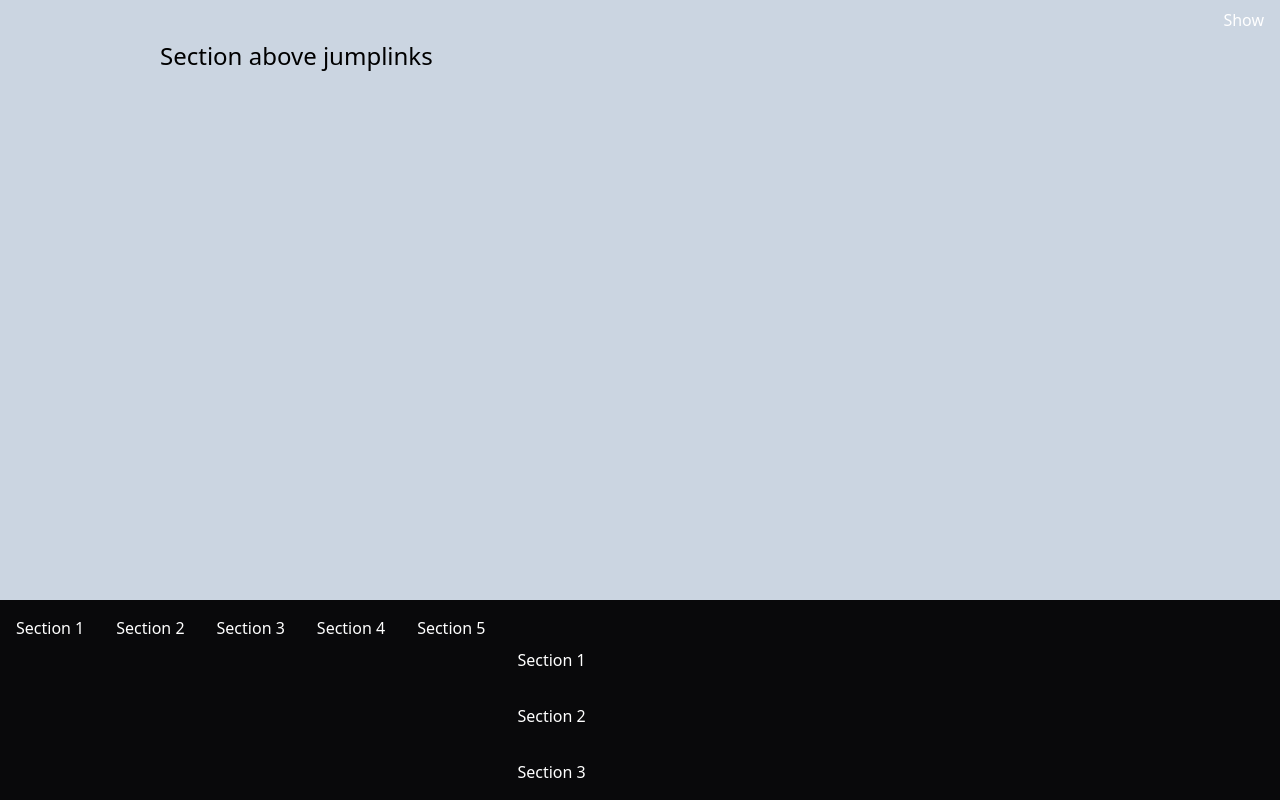
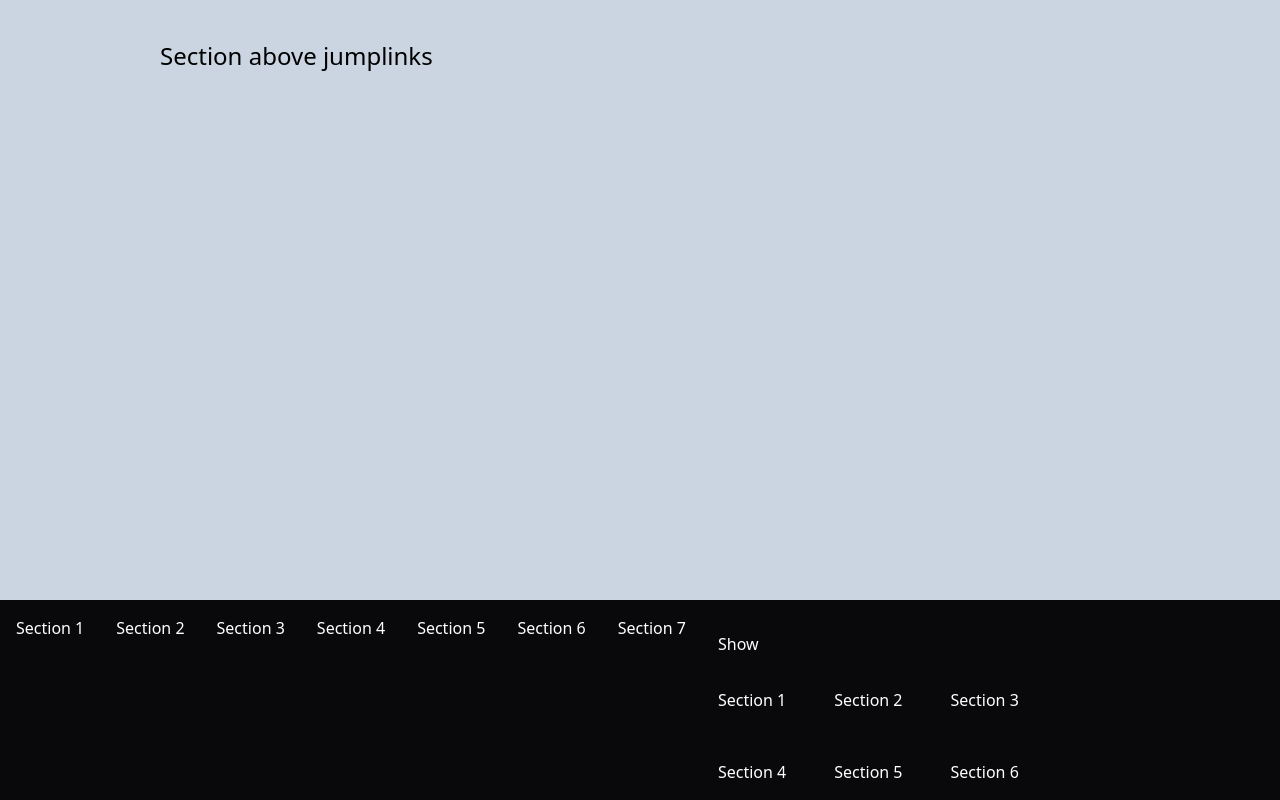
Before and after one commit to TamaraJoniec/JumpLinks, a Next.js app: page / in a window 1280 px wide. Both pictures are taken after a click on the button "Show". Shown: the top 800 px of the page. Built offline with nearby package versions, Linux system fonts and the light colour scheme.

Commit message:
dropdown links working

```diff
--- a/src/app/components/dropDown.tsx
+++ b/src/app/components/dropDown.tsx
@@ -4,6 +4,7 @@ import Links from './links';
 
 const Dropdown = () => {
   const currentSection = useState(0);
+  const [sections, setSections] = useState(["Section 1", "Section 2", "Section 3", "Section 4", "Section 5", "Section 6", "Section 7"]);
 
   const [isOpen, setIsOpen] = useState(false);
 
@@ -17,7 +18,7 @@ const Dropdown = () => {
 
   return (
     <div className='relative py-6 pb-8'>
-      <div className="fixed top-0 right-0 right-0">
+      <div className="top-0 right-0">
         <button
           type="button"
           className="px-4 py-2 text-white"
@@ -27,33 +28,14 @@ const Dropdown = () => {
         </button>
         </div>
         {isOpen && (
-          <div className="flex flex-row right-0 mt-2 w-[] bg-zinc-950 ring-black text-white">
-            <ul >
-              <li>
-                <slot>
-                  <Links title="Section 1" i={1} currentSection={1}/>
-                </slot>
-              </li>
-              <li>
-                <slot>
-                  <Links title="Section 2" i={1} currentSection={2} />
-                </slot>
-              </li>
-              <li>
-                <slot>
-                  <Links title="Section 3" i={1} currentSection={3}/>
-                </slot>
-              </li>
-              <li>
-                <slot>
-                  <Links title="Section 4" i={1} currentSection={4}/>
-                </slot>
-              </li>
-              <li>
-                <slot>
-                  <Links title="Section 5" i={1} currentSection={5}/>
-                </slot>
-              </li>
+          <div className="mt-2 w-[] bg-zinc-950 ring-black text-white">
+            <ul className="grid grid-cols-3 gap-4">
+            {
+            sections.map((title, i) => {
+              return (
+                <Links title={title} i={i} currentSection={currentSection} />
+              )
+            })}
             </ul>
           </div>
         )}
--- a/src/app/page.jsx
+++ b/src/app/page.jsx
@@ -5,8 +5,8 @@ import Links from './components/links';
 import Dropdown from './components/dropDown';
 export default function Home() {
   const [currentSection, setCurrentSection] = useState(0);
-  const [sections, setSections] = useState(["Section 1", "Section 2", "Section 3", "Section 4", "Section 5"]);
-  const sectionRefs = useRef(new Array(5).fill(null));
+  const [sections, setSections] = useState(["Section 1", "Section 2", "Section 3", "Section 4", "Section 5", "Section 6", "Section 7"]);
+  const sectionRefs = useRef(new Array(7).fill(null));
 
   useEffect(() => {
     const observer = new IntersectionObserver((entries) => {
@@ -64,7 +64,7 @@ export default function Home() {
         <p className="text-2xl">Section above jumplinks</p>
       </header>
       <nav className="sticky top-0 flex flex-row flex-wrap   bg-zinc-950">
-        <div className="absolute bg-zinc-950 flex min-w-[100vw] text-white">
+        <div className=" bg-zinc-950 flex min-w-[100vw] text-white">
           {
             sections.map((title, i) => {
               return (
@@ -72,7 +72,6 @@ export default function Home() {
               )
             })}
           <Dropdown className="absolute top-0 right-0">
-
           </Dropdown>
 
         </div>
```
